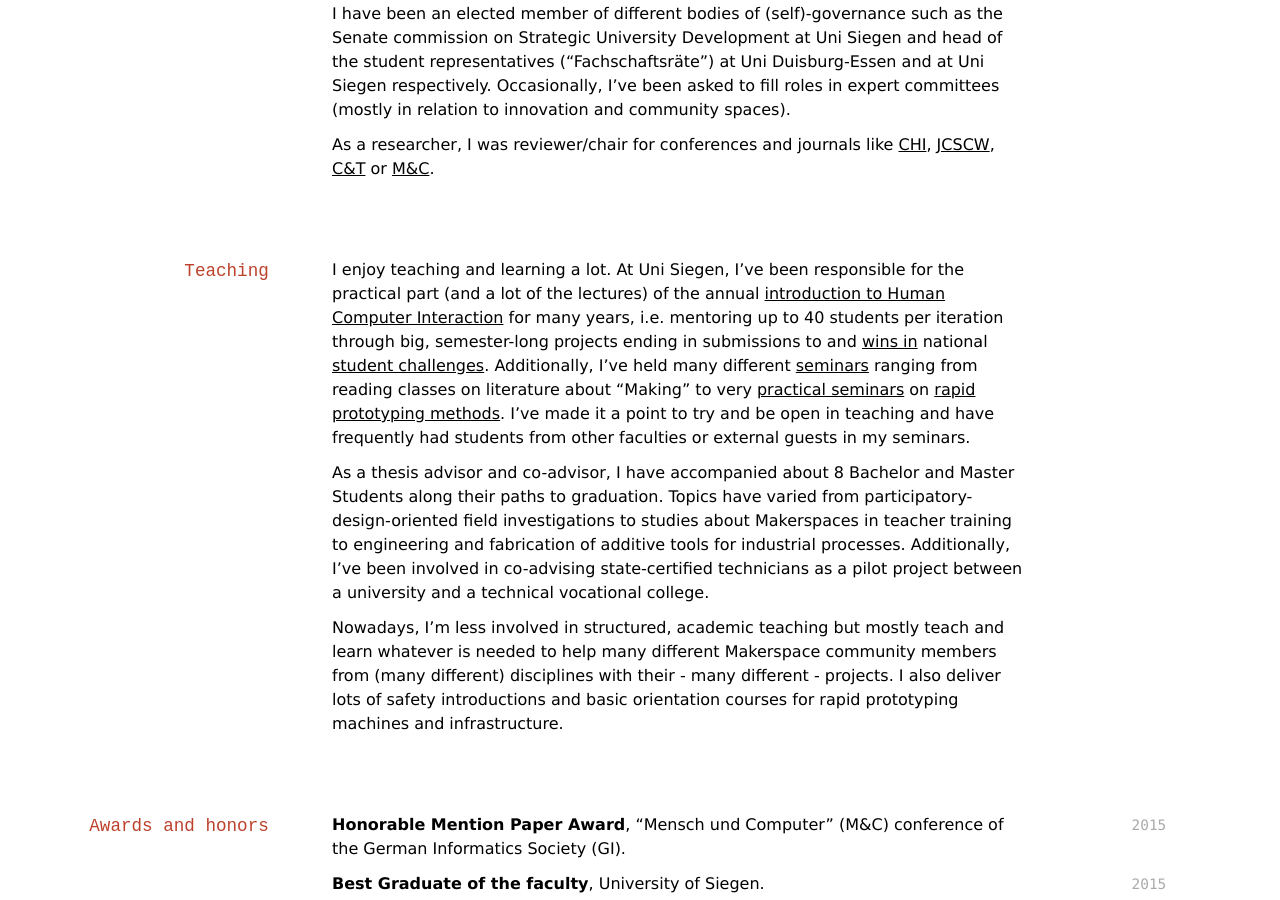
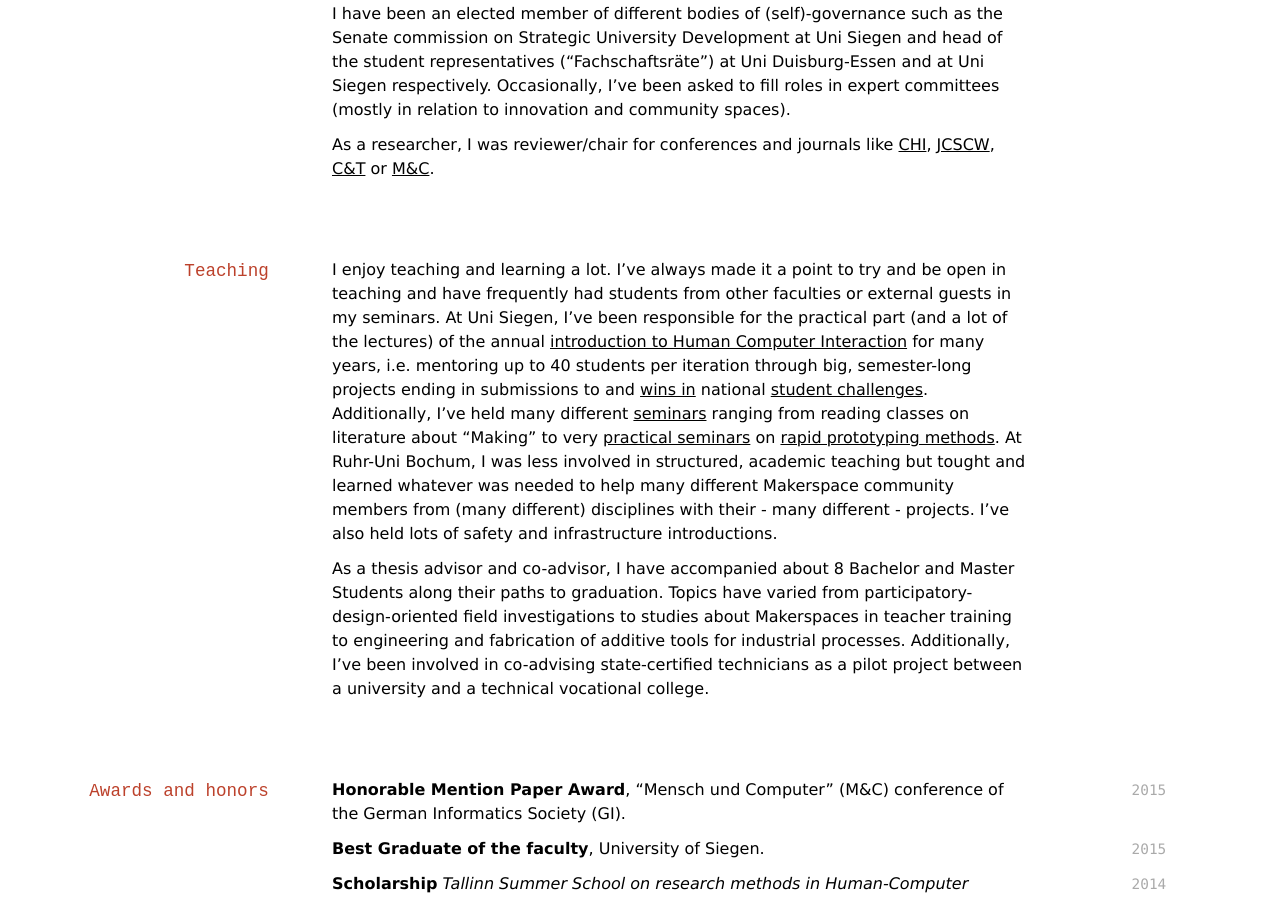
Before and after one commit to oliverstickel/oliverstickel.github.io, a Jekyll site: the page built from index.md, in a window 1280 px wide and 900 px high, scrolled down 3874 px. Built offline with Jekyll 4.4.1, drawn with Linux system fonts in a browser that asks for light colours; nearby versions of some CDN libraries; a style sheet for code colours, icons or effects is not loaded.

Commit message:
Update index.md

```diff
--- a/index.md
+++ b/index.md
@@ -127,11 +127,10 @@ As a researcher, I was reviewer/chair for conferences and journals like [CHI](ht
 
 ## Teaching
 
-I enjoy teaching and learning a lot. At Uni Siegen, I've been responsible for the practical part (and a lot of the lectures) of the annual [introduction to Human Computer Interaction](https://hci-siegen.de/order-of-study/) for many years, i.e. mentoring up to 40 students per iteration through big, semester-long projects ending in submissions to and [wins in](https://www.uni-siegen.de/start/news/oeffentlichkeit/654454.html) national [student challenges](https://hci-siegen.de/tag/usability-challenge/). Additionally, I've held many different [seminars](https://fablab-siegen.de/veranstaltungen/lehr-angebote-fab-lab-siegen-sommersemester-2017/) ranging from reading classes on literature about "Making" to very [practical seminars](https://fablab-siegen.de/veranstaltungen/lv-3d-druck-1516/) on [rapid prototyping methods](https://fablab-siegen.de/veranstaltungen/lv-arduino-1516/). I've made it a point to try and be open in teaching and have frequently had students from other faculties or external guests in my seminars.
+I enjoy teaching and learning a lot. I've always made it a point to try and be open in teaching and have frequently had students from other faculties or external guests in my seminars.  At Uni Siegen, I've been responsible for the practical part (and a lot of the lectures) of the annual [introduction to Human Computer Interaction](https://hci-siegen.de/order-of-study/) for many years, i.e. mentoring up to 40 students per iteration through big, semester-long projects ending in submissions to and [wins in](https://www.uni-siegen.de/start/news/oeffentlichkeit/654454.html) national [student challenges](https://hci-siegen.de/tag/usability-challenge/). Additionally, I've held many different [seminars](https://fablab-siegen.de/veranstaltungen/lehr-angebote-fab-lab-siegen-sommersemester-2017/) ranging from reading classes on literature about "Making" to very [practical seminars](https://fablab-siegen.de/veranstaltungen/lv-3d-druck-1516/) on [rapid prototyping methods](https://fablab-siegen.de/veranstaltungen/lv-arduino-1516/). At Ruhr-Uni Bochum, I was less involved in structured, academic teaching but tought and learned whatever was needed to help many different Makerspace community members from (many different) disciplines with their - many different - projects. I've also held lots of safety and infrastructure introductions.
+
 
 As a thesis advisor and co-advisor, I have accompanied about 8 Bachelor and Master Students along their paths to graduation. Topics have varied from participatory-design-oriented field investigations to studies about Makerspaces in teacher training to engineering and fabrication of additive tools for industrial processes. Additionally, I've been involved in co-advising state-certified technicians as a pilot project between a university and a technical vocational college.
-
-Nowadays, I'm less involved in structured, academic teaching but mostly teach and learn whatever is needed to help many different Makerspace community members from (many different) disciplines with their - many different - projects. I also deliver lots of safety introductions and basic orientation courses for rapid prototyping machines and infrastructure.
 
 ## Awards and honors
 
```
